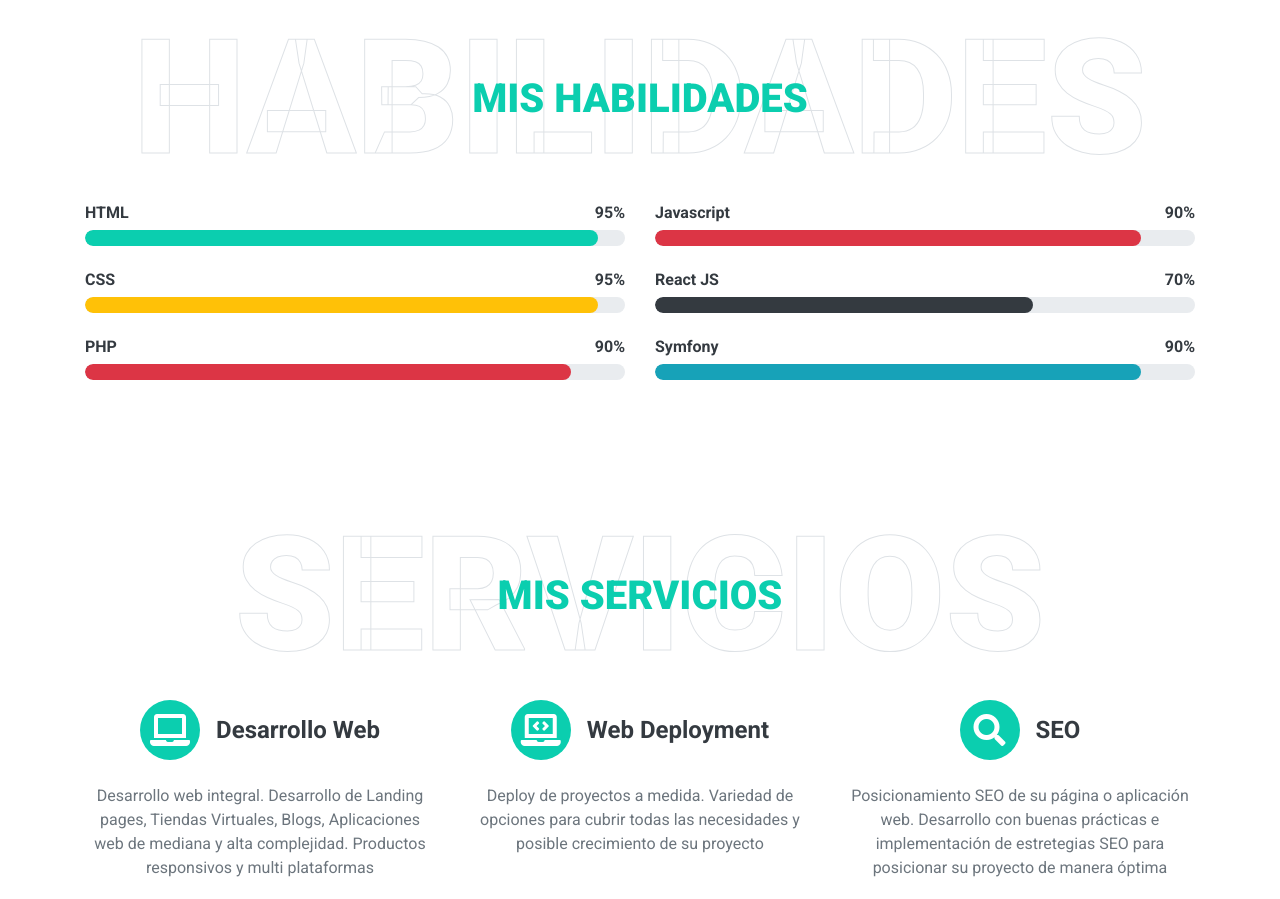
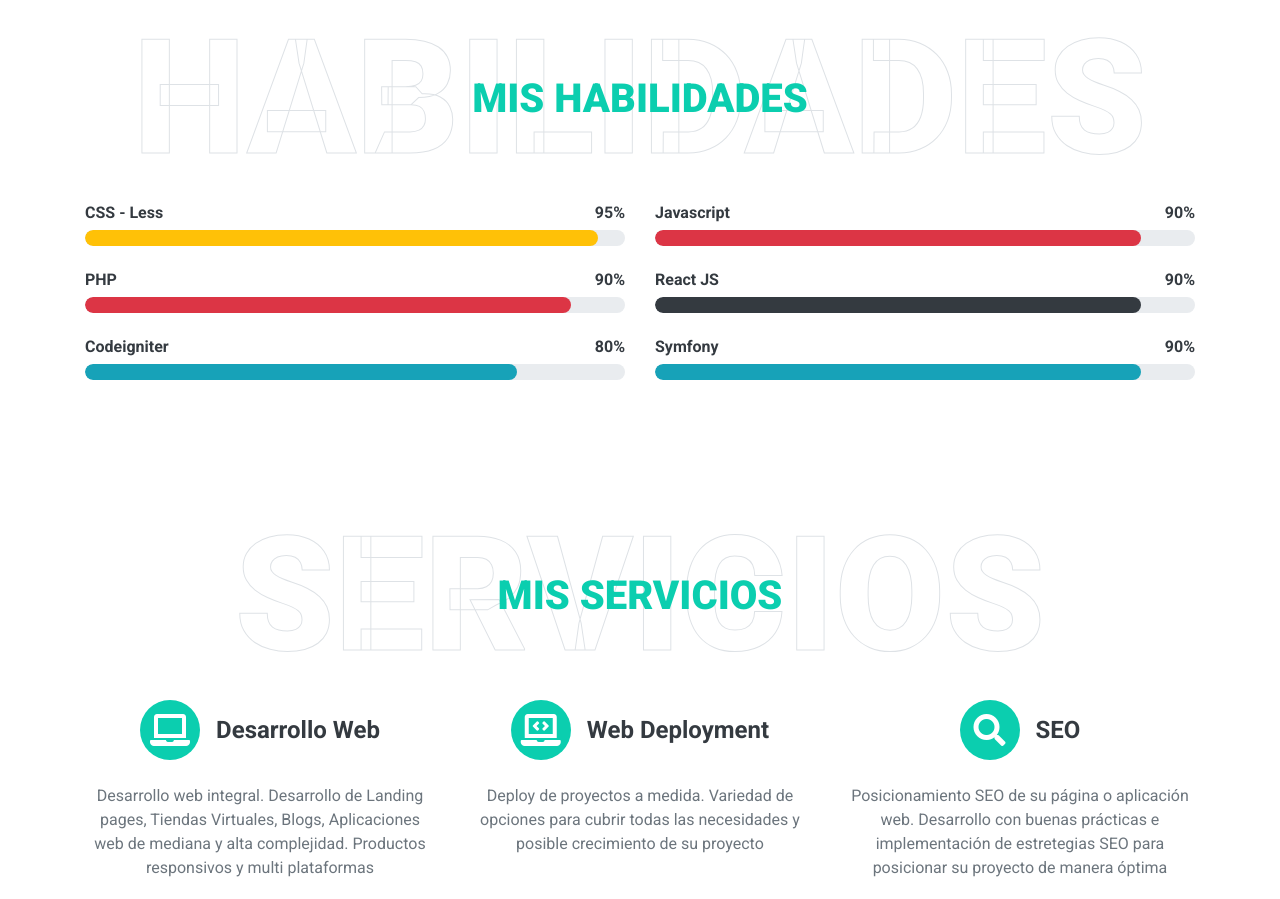
Before and after one commit to RomanarceK/freelance-portfolio, a plain HTML site: page index.html in a window 1280 px wide. Shown: the part 2467-3366 px from the top of the page. Drawn offline with nearby package versions, Linux system fonts and the light colour scheme.

Commit message:
Actualización market, skills y cv

```diff
--- a/index.html
+++ b/index.html
@@ -158,16 +158,7 @@
                 <div class="col-md-6">
                     <div class="skill mb-4">
                         <div class="d-flex justify-content-between">
-                            <h6 class="font-weight-bold">HTML</h6>
-                            <h6 class="font-weight-bold">95%</h6>
-                        </div>
-                        <div class="progress">
-                            <div class="progress-bar bg-primary" role="progressbar" aria-valuenow="95" aria-valuemin="0" aria-valuemax="100"></div>
-                        </div>
-                    </div>
-                    <div class="skill mb-4">
-                        <div class="d-flex justify-content-between">
-                            <h6 class="font-weight-bold">CSS</h6>
+                            <h6 class="font-weight-bold">CSS - Less</h6>
                             <h6 class="font-weight-bold">95%</h6>
                         </div>
                         <div class="progress">
@@ -181,6 +172,15 @@
                         </div>
                         <div class="progress">
                             <div class="progress-bar bg-danger" role="progressbar" aria-valuenow="90" aria-valuemin="0" aria-valuemax="100"></div>
+                        </div>
+                    </div>
+                    <div class="skill mb-4">
+                        <div class="d-flex justify-content-between">
+                            <h6 class="font-weight-bold">Codeigniter</h6>
+                            <h6 class="font-weight-bold">80%</h6>
+                        </div>
+                        <div class="progress">
+                            <div class="progress-bar bg-info" role="progressbar" aria-valuenow="80" aria-valuemin="0" aria-valuemax="100"></div>
                         </div>
                     </div>
                 </div>
@@ -197,10 +197,10 @@
                     <div class="skill mb-4">
                         <div class="d-flex justify-content-between">
                             <h6 class="font-weight-bold">React JS</h6>
-                            <h6 class="font-weight-bold">70%</h6>
+                            <h6 class="font-weight-bold">90%</h6>
                         </div>
                         <div class="progress">
-                            <div class="progress-bar bg-dark" role="progressbar" aria-valuenow="70" aria-valuemin="0" aria-valuemax="100"></div>
+                            <div class="progress-bar bg-dark" role="progressbar" aria-valuenow="90" aria-valuemin="0" aria-valuemax="100"></div>
                         </div>
                     </div>
                     <div class="skill mb-4">
@@ -280,8 +280,8 @@
                     </div>
                     <div class="gallery-img-container">
                         <p>Tienda Virtual</p>
-                        <img class="gallery-img" src="img/Market-Rak.png" data-image-hd="img/Market-Rak.png" alt="Market-Rak image">
-                        <a href="https://market-rak.000webhostapp.com/" target="_blank">Ir al sitio</a>
+                        <img class="gallery-img" src="img/market-home.png" data-image-hd="img/market-home.png" alt="Market-Rak image">
+                        <a href="https://marketrak.000webhostapp.com/" target="_blank">Ir al sitio</a>
                     </div>
                 </div>
             </div>
```
Also changed, not shown: img/Market-Rak.png (deleted), 2 other files.
